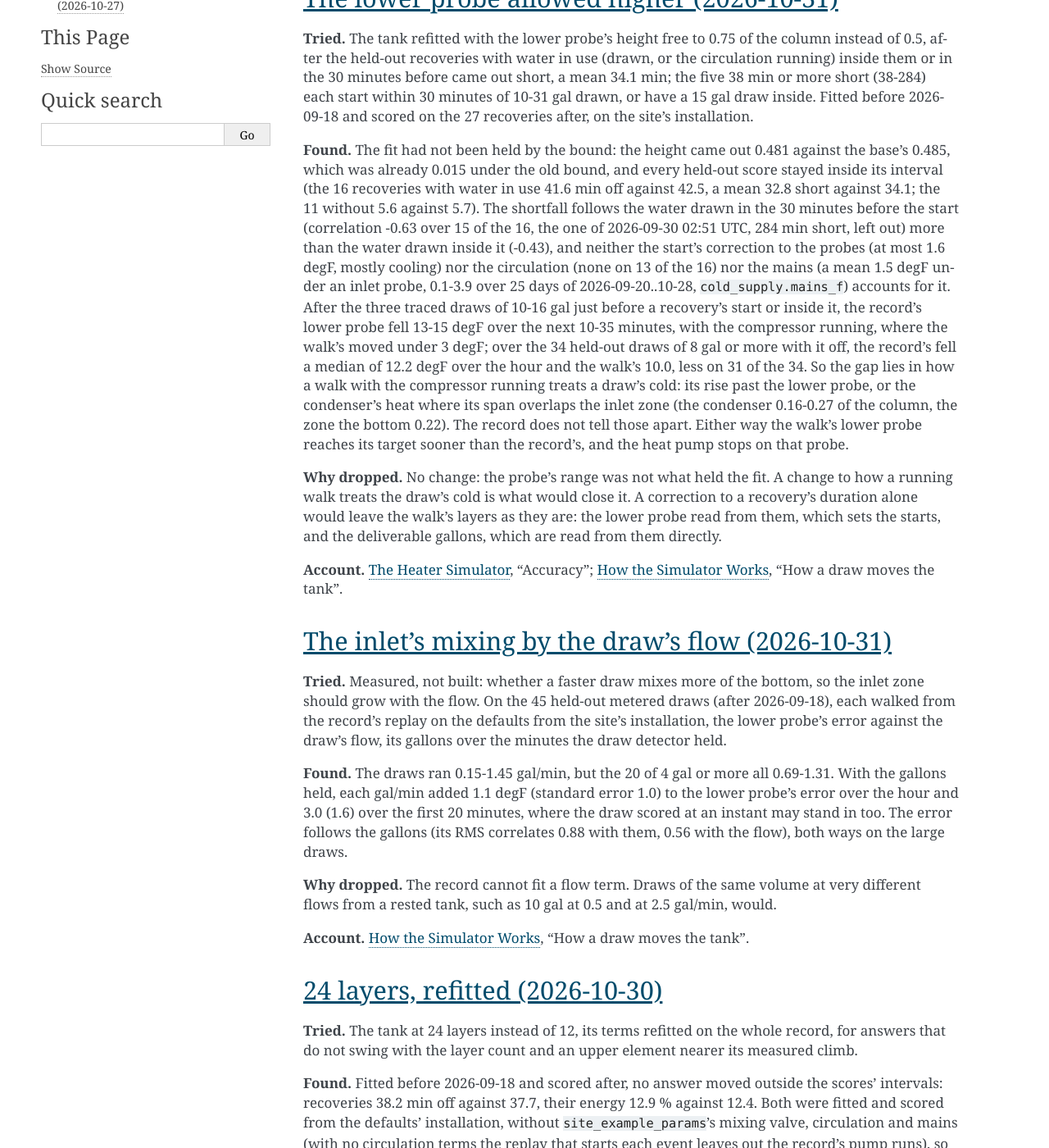
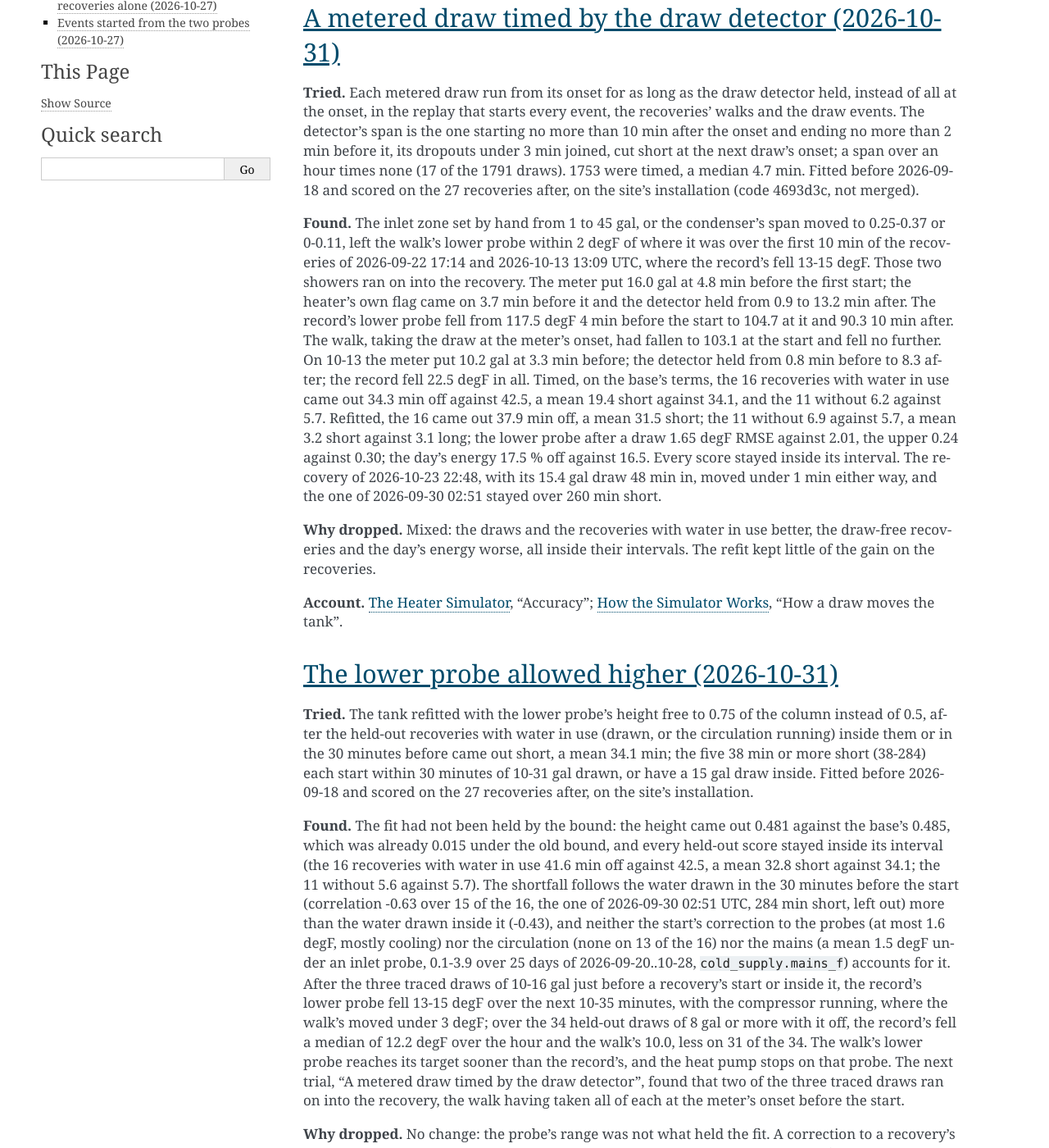
Before and after one commit to eman/nwp500-python, a Sphinx documentation site: the page built from docs/explanation/simulator-tried.rst, in a window 1280 px wide and 1400 px high, scrolled down 581 px. Shown: the whole window at 82% size. Built offline with Sphinx 7.4.7, drawn with Linux system fonts in a browser that asks for light colours; some of the changed text lies outside the part shown.

Commit message:
docs(sim): a metered draw timed by the draw detector, tried and dropped
The inlet zone and the condenser's span set by hand do not make the
record's fall after the draws of 2026-09-22 and 10-13. Those showers
ran on into the recovery, and the walk takes a metered draw at its
onset. Timing each draw by the detector and refitting was mixed, every
score inside its interval. The accuracy note says what the two traced
recoveries show, in place of a cause in how a running walk treats the
cold.

```diff
--- a/docs/explanation/simulator-tried.rst
+++ b/docs/explanation/simulator-tried.rst
@@ -11,6 +11,51 @@
 .. contents::
    :local:
    :depth: 1
+
+
+A metered draw timed by the draw detector (2026-10-31)
+======================================================
+
+**Tried.** Each metered draw run from its onset for as long as the
+draw detector held, instead of all at the onset, in the replay that
+starts every event, the recoveries' walks and the draw events. The
+detector's span is the one starting no more than 10 min after the
+onset and ending no more than 2 min before it, its dropouts under 3
+min joined, cut short at the next draw's onset; a span over an hour
+times none (17 of the 1791 draws). 1753 were timed, a median 4.7
+min. Fitted before 2026-09-18 and scored on the 27 recoveries after,
+on the site's installation (code 4693d3c, not merged).
+
+**Found.** The inlet zone set by hand from 1 to 45 gal, or the
+condenser's span moved to 0.25-0.37 or 0-0.11, left the walk's lower
+probe within 2 degF of where it was over the first 10 min of the
+recoveries of 2026-09-22 17:14 and 2026-10-13 13:09 UTC, where the
+record's fell 13-15 degF. Those two showers ran on into the recovery.
+The meter put 16.0 gal at 4.8 min before the first start; the heater's
+own flag came on 3.7 min before it and the detector held from 0.9 to
+13.2 min after. The record's lower probe fell from 117.5 degF 4 min
+before the start to 104.7 at it and 90.3 10 min after. The walk, taking
+the draw at the meter's onset, had fallen to 103.1 at the start and
+fell no further. On 10-13 the meter put 10.2 gal at 3.3 min before;
+the detector held from 0.8 min before to 8.3 after; the record fell
+22.5 degF in all. Timed, on the base's terms, the 16 recoveries with
+water in use came out 34.3 min off against 42.5, a mean 19.4 short
+against 34.1, and the 11 without 6.2 against 5.7. Refitted, the 16
+came out 37.9 min off, a mean 31.5 short; the 11 without 6.9 against
+5.7, a mean 3.2 short against 3.1 long; the lower probe after a draw
+1.65 degF RMSE against 2.01, the upper 0.24 against 0.30; the day's
+energy 17.5 % off against 16.5. Every score stayed inside its
+interval. The recovery of 2026-10-23 22:48, with its 15.4 gal draw 48
+min in, moved under 1 min either way, and the one of 2026-09-30 02:51
+stayed over 260 min short.
+
+**Why dropped.** Mixed: the draws and the recoveries with water in use
+better, the draw-free recoveries and the day's energy worse, all
+inside their intervals. The refit kept little of the gain on the
+recoveries.
+
+**Account.** :doc:`simulator`, "Accuracy"; :doc:`simulator-methodology`,
+"How a draw moves the tank".
 
 
 The lower probe allowed higher (2026-10-31)
@@ -41,17 +86,14 @@
 with the compressor running, where the walk's moved under 3 degF; over
 the 34 held-out draws of 8 gal or more with it off, the record's fell a
 median of 12.2 degF over the hour and the walk's 10.0, less on 31 of
-the 34. So the gap lies in how a walk with the compressor running
-treats a draw's cold: its rise past the lower probe, or the
-condenser's heat where its span overlaps the inlet zone (the condenser
-0.16-0.27 of the column, the zone the bottom 0.22). The record does
-not tell those apart. Either way the walk's lower probe reaches its
-target sooner than the record's, and the heat pump stops on that
-probe.
+the 34. The walk's lower probe reaches its target sooner than the
+record's, and the heat pump stops on that probe. The next trial, "A
+metered draw timed by the draw detector", found that two of the three
+traced draws ran on into the recovery, the walk having taken all of
+each at the meter's onset before the start.
 
 **Why dropped.** No change: the probe's range was not what held the
-fit. A change to how a running walk treats the draw's cold is what
-would close it. A correction to a recovery's duration alone would
+fit. A correction to a recovery's duration alone would
 leave the walk's layers as they are: the lower probe read from them,
 which sets the starts, and the deliverable gallons, which are read
 from them directly.
```
Also changed, not shown: docs/explanation/simulator.rst (+7 -6 lines).
